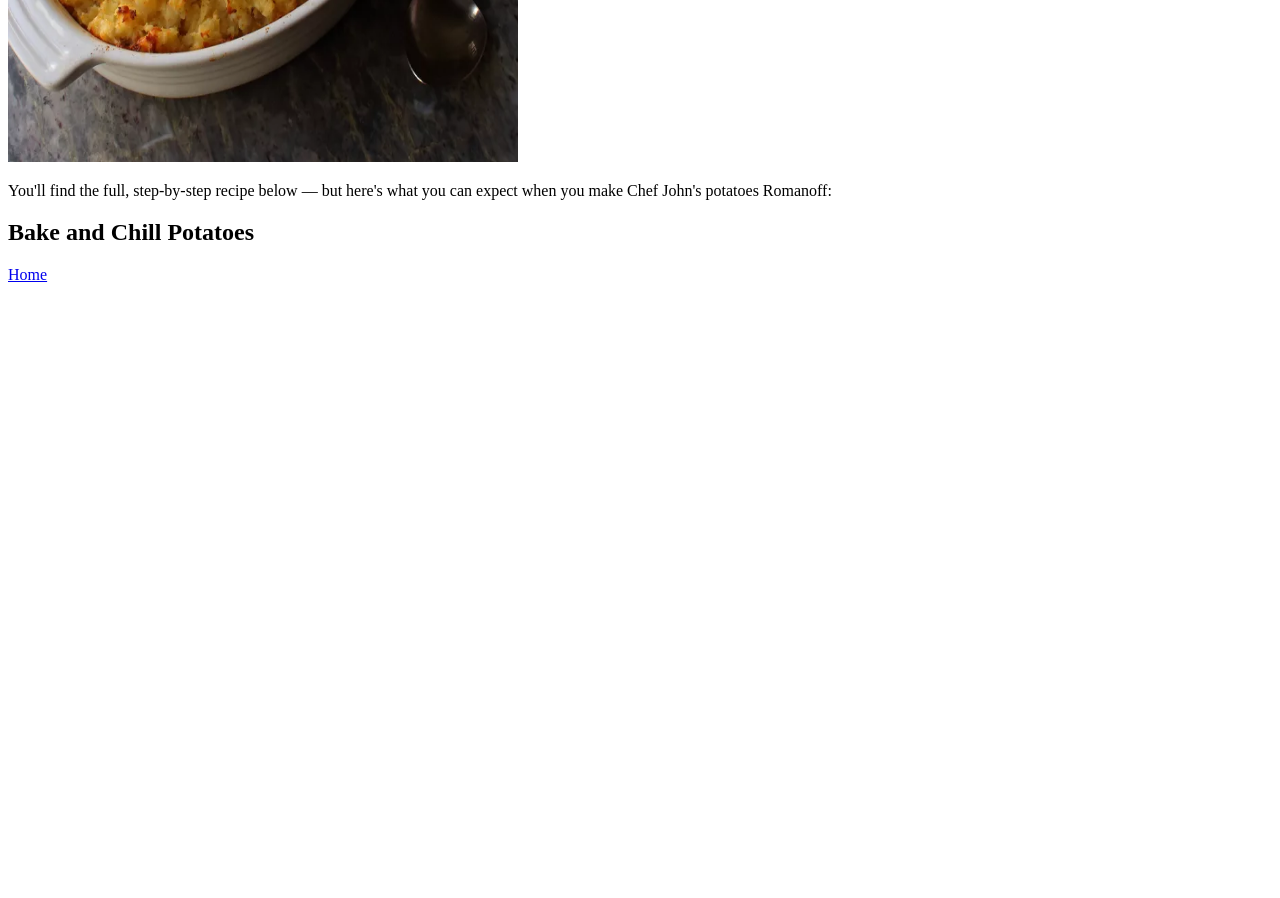
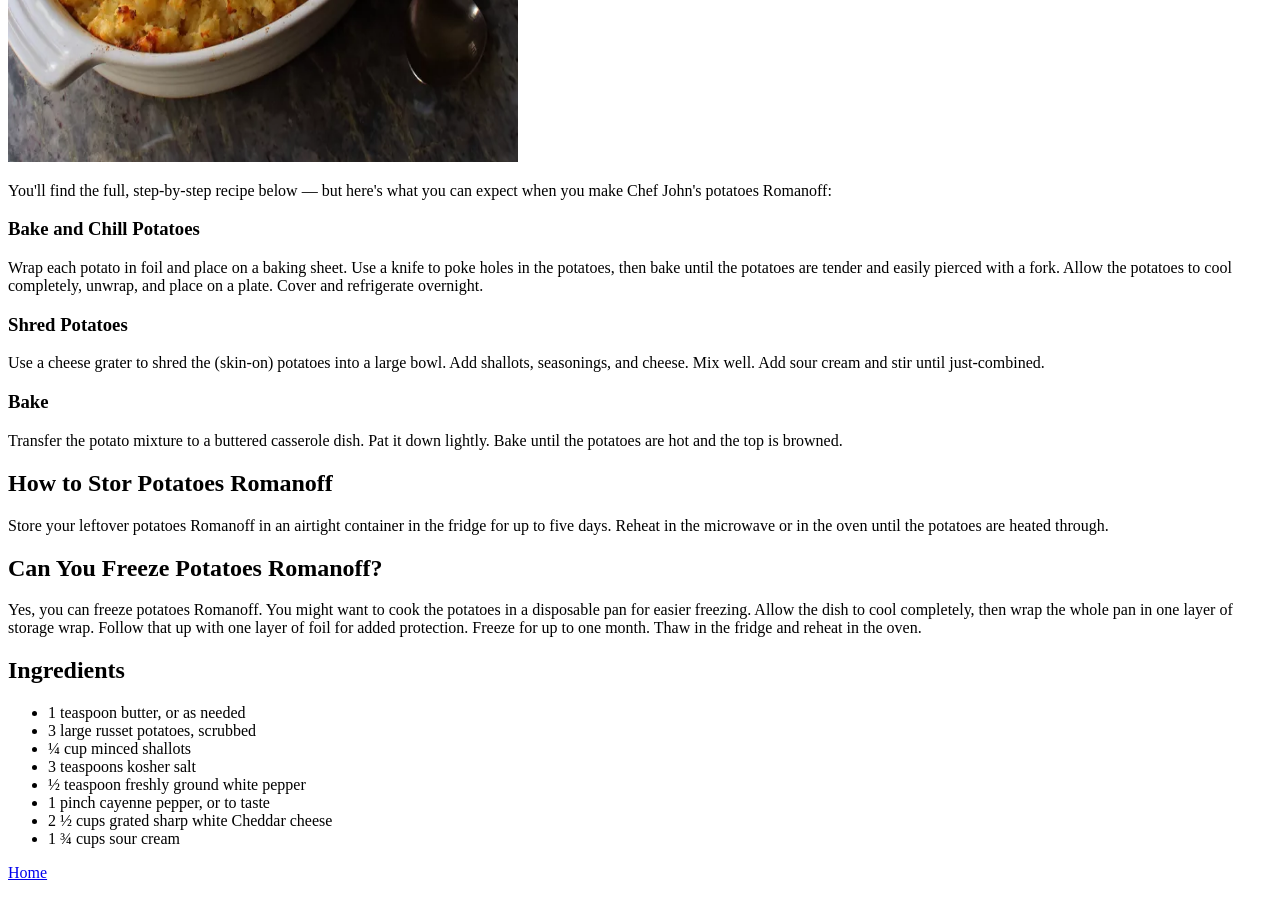
Before and after one commit to DappAssasin/odin-recipes, a plain HTML site: page recipes/potatoes.html in a window 1280 px wide. Shown: the part 1706-2604 px from the top of the page. Before the commit the page ends 2006 px from the top, so only its background shows below. Drawn offline with Linux system fonts and the light colour scheme.

Commit message:
Added how to store, about freezing, and ingredients list with measurements

```diff
--- a/recipes/potatoes.html
+++ b/recipes/potatoes.html
@@ -42,8 +42,35 @@
         <img src="../images/potatoesromanoff.jpg" alt="Picture of finished potatoes romanoff" height="510" width="510">
         <p>You'll find the full, step-by-step recipe below — but here's what you can expect when you make Chef John's potatoes Romanoff:</p>
 
-    <h2>Bake and Chill Potatoes</h2>
+    <h3>Bake and Chill Potatoes</h3>
+        <p>Wrap each potato in foil and place on a baking sheet. Use a knife to poke holes in the potatoes, then bake until the potatoes are tender and easily pierced with a fork. Allow the potatoes to cool completely, unwrap, and place on a plate. Cover and refrigerate overnight.</p>
 
+    <h3>Shred Potatoes</h3>
+        <p>Use a cheese grater to shred the (skin-on) potatoes into a large bowl. Add shallots, seasonings, and cheese. Mix well. Add sour cream and stir until just-combined.</p>
+
+    <h3>Bake</h3>
+        <p>Transfer the potato mixture to a buttered casserole dish. Pat it down lightly. Bake until the potatoes are hot and the top is browned.</p>
+
+<!--Section about storing potatoes romanoff-->
+    <h2>How to Stor Potatoes Romanoff</h2>
+        <p>Store your leftover potatoes Romanoff in an airtight container in the fridge for up to five days. Reheat in the microwave or in the oven until the potatoes are heated through.</p>
+
+<!--Section about freezing potatoes romanoff-->
+    <h2>Can You Freeze Potatoes Romanoff?</h2>
+        <p>Yes, you can freeze potatoes Romanoff. You might want to cook the potatoes in a disposable pan for easier freezing. Allow the dish to cool completely, then wrap the whole pan in one layer of storage wrap. Follow that up with one layer of foil for added protection. Freeze for up to one month. Thaw in the fridge and reheat in the oven.</p>
+
+<!--Ingredients list with measurements-->
+    <h2>Ingredients</h2>
+        <ul>
+            <li>1 teaspoon butter, or as needed</li>
+            <li>3 large russet potatoes, scrubbed</li>
+            <li>¼ cup minced shallots</li>
+            <li>3 teaspoons kosher salt</li>
+            <li>½ teaspoon freshly ground white pepper</li>
+            <li>1 pinch cayenne pepper, or to taste</li>
+            <li>2 ½ cups grated sharp white Cheddar cheese</li>
+            <li>1 ¾ cups sour cream</li>
+        </ul>
 
         <p><a href="../index.html">Home</a></p>
 </body>
```
